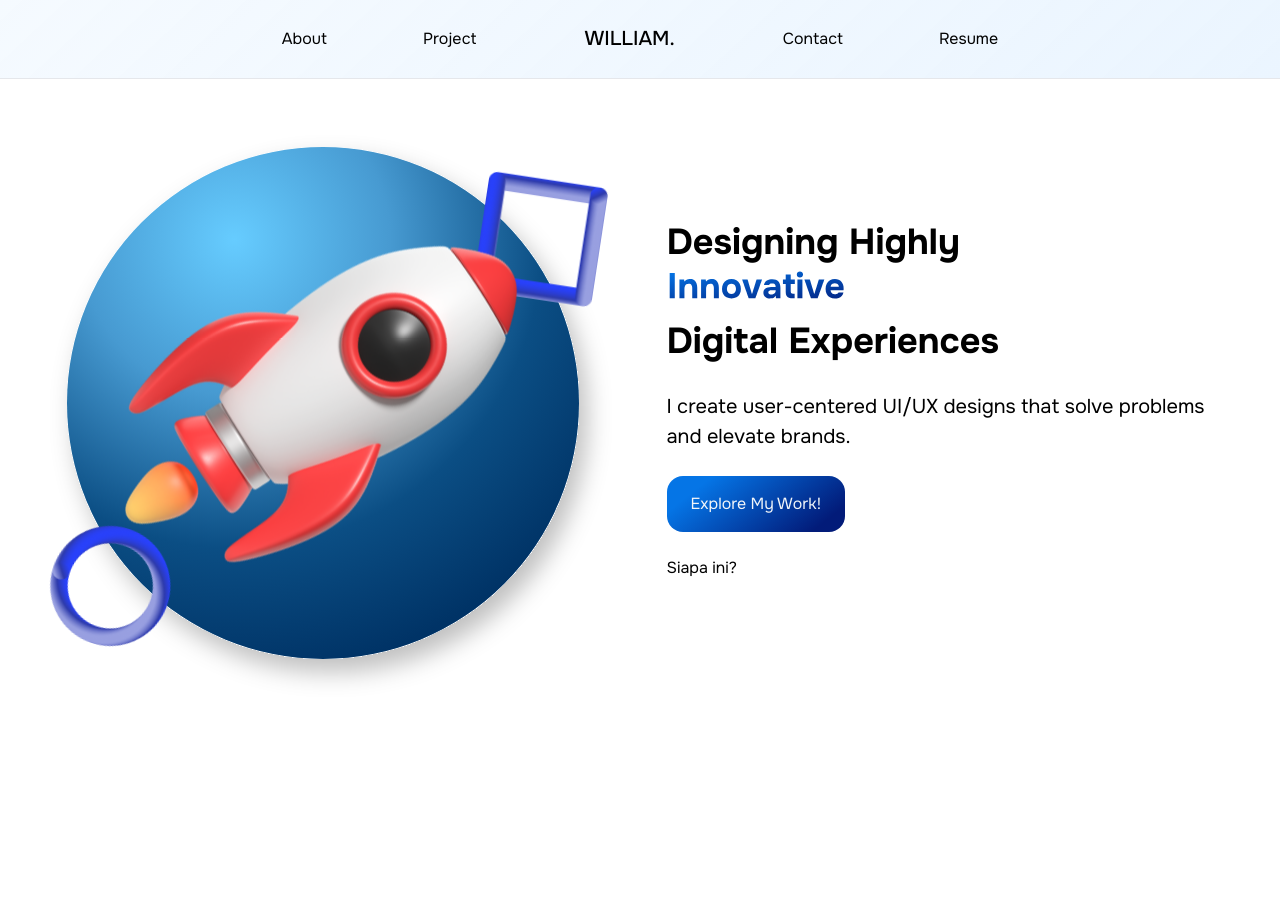
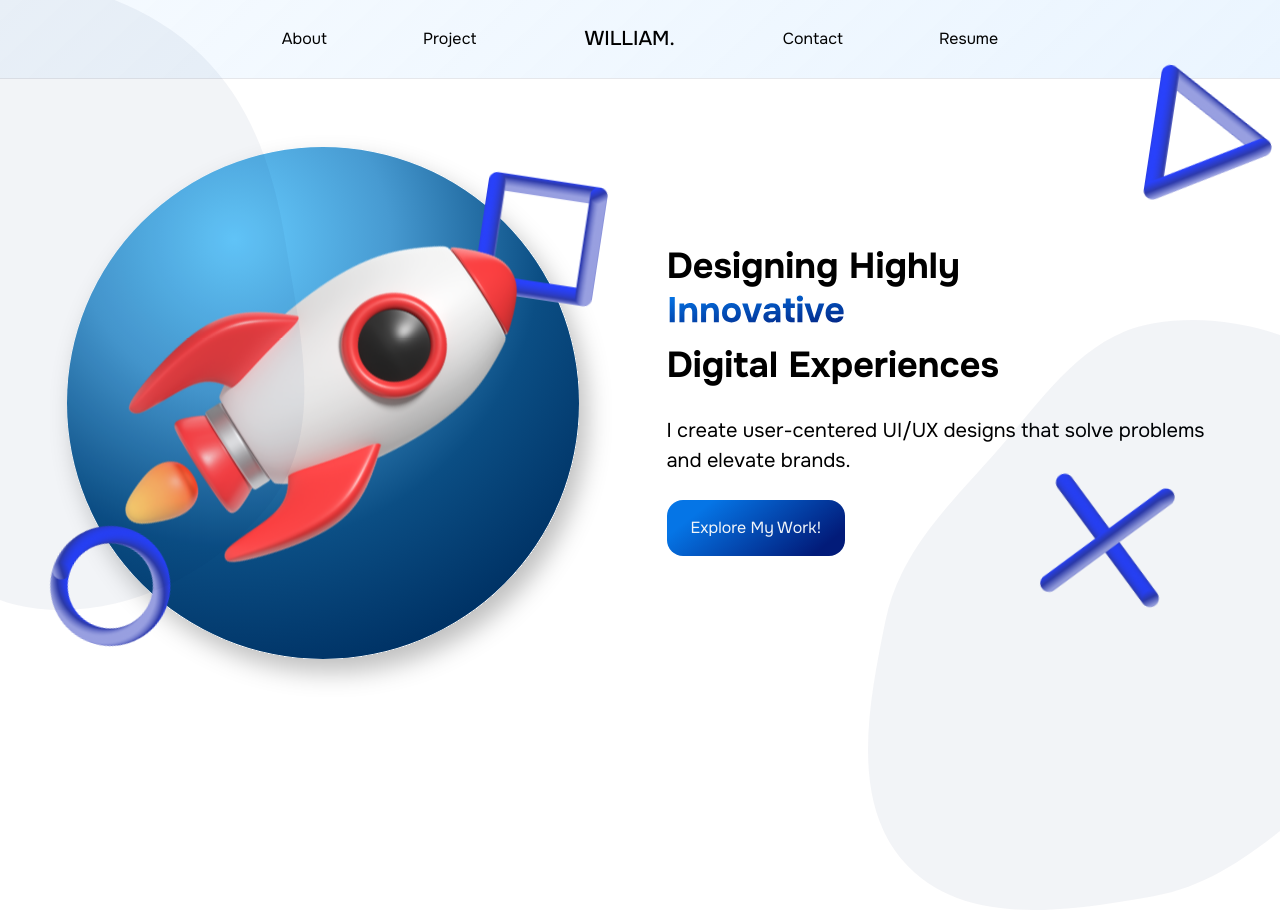
Before and after one commit to WilliamArkananta/compro-app, a React (Vite) app: page / in a window 1280 px wide. Before the commit the page ends 800 px from the top, so only its background shows below. Built offline with nearby package versions, Linux system fonts and the light colour scheme.

Commit message:
Hero changes

```diff
--- a/package.json
+++ b/package.json
@@ -10,6 +10,7 @@
     "preview": "vite preview"
   },
   "dependencies": {
+    "gsap": "^3.12.5",
     "lottie-react": "^2.4.0",
     "react": "^18.3.1",
     "react-dom": "^18.3.1"
--- a/src/App.tsx
+++ b/src/App.tsx
@@ -6,6 +6,40 @@ export default function App() {
     <>
       <Navbar />
       <Hero />
+      <div className="-z-10">
+        <svg
+          className="absolute top-0"
+          xmlns="http://www.w3.org/2000/svg"
+          width="305"
+          height="611"
+          viewBox="0 0 305 611"
+          fill="none"
+        >
+          <path
+            fill-rule="evenodd"
+            clip-rule="evenodd"
+            d="M14.3226 -22.7962C84.4288 -16.1508 151.554 6.21933 201.853 55.504C252.69 105.315 274.549 172.729 285.628 243.035C299.547 331.364 325.693 429.211 272.01 500.722C214.223 577.703 107.846 627.225 14.3226 604.447C-72.4712 583.308 -86.4624 469.412 -142.428 399.785C-187.163 344.131 -263.352 313.277 -276.181 243.035C-290.848 162.729 -272.708 71.3387 -212.483 16.229C-153.65 -37.6077 -65.0696 -30.3218 14.3226 -22.7962Z"
+            fill="#003366"
+            fill-opacity="0.05"
+          />
+        </svg>
+        <svg
+          className="absolute top-[20rem] right-0"
+          xmlns="http://www.w3.org/2000/svg"
+          width="412"
+          height="590"
+          viewBox="0 0 412 590"
+          fill="none"
+        >
+          <path
+            fill-rule="evenodd"
+            clip-rule="evenodd"
+            d="M285.513 3.18548C366.752 -10.1706 450.592 19.4383 512.335 73.8998C577.903 131.734 634.608 214.09 622.831 300.723C611.695 382.643 522.084 420.967 458.048 473.258C404.127 517.29 354.091 564.201 285.513 576.174C201.08 590.915 99.7641 607.671 39.9873 546.248C-19.5998 485.019 0.475182 384.458 17.4465 300.723C30.7904 234.885 77.7754 187.859 122.74 137.95C171.755 83.5467 213.255 15.0648 285.513 3.18548Z"
+            fill="#003366"
+            fill-opacity="0.05"
+          />
+        </svg>
+      </div>
     </>
   );
 }
--- a/src/component/nav/Navbar.tsx
+++ b/src/component/nav/Navbar.tsx
@@ -2,7 +2,7 @@ import NavItem from "./NavItem";
 
 export default function Navbar() {
   return (
-    <nav className="border-b bg-glass-bg backdrop-blur-6">
+    <nav className="border-b bg-glass-bg backdrop-blur-6 z-1">
       <ul className="flex justify-center p-6 gap-[4.5rem] items-center">
         <NavItem href="#">About</NavItem>
         <NavItem href="#">Project</NavItem>
--- a/src/pages/heroSection/Hero.tsx
+++ b/src/pages/heroSection/Hero.tsx
@@ -1,5 +1,6 @@
 import CtaButton from "../../component/CtaButton";
 import SlideUpText from "./SlideUpText";
+import { gsap } from "gsap/gsap-core";
 
 export default function Hero() {
   return (
@@ -99,8 +100,15 @@ export default function Hero() {
           brands.
         </p>
         <CtaButton href="#">Explore My Work!</CtaButton>
-        <h1>Siapa ini?</h1>
       </div>
+      <img
+        className="absolute top-[5rem] right-0 animate-spin-slow"
+        src="public/triangle.png"
+      />
+      <img
+        className="absolute top-[30rem] right-[7rem] animate-spin-slow"
+        src="public/cross.png"
+      />
     </section>
   );
 }
```
Also changed, not shown: 1 other file (tests, documents, lock files or other folders).
